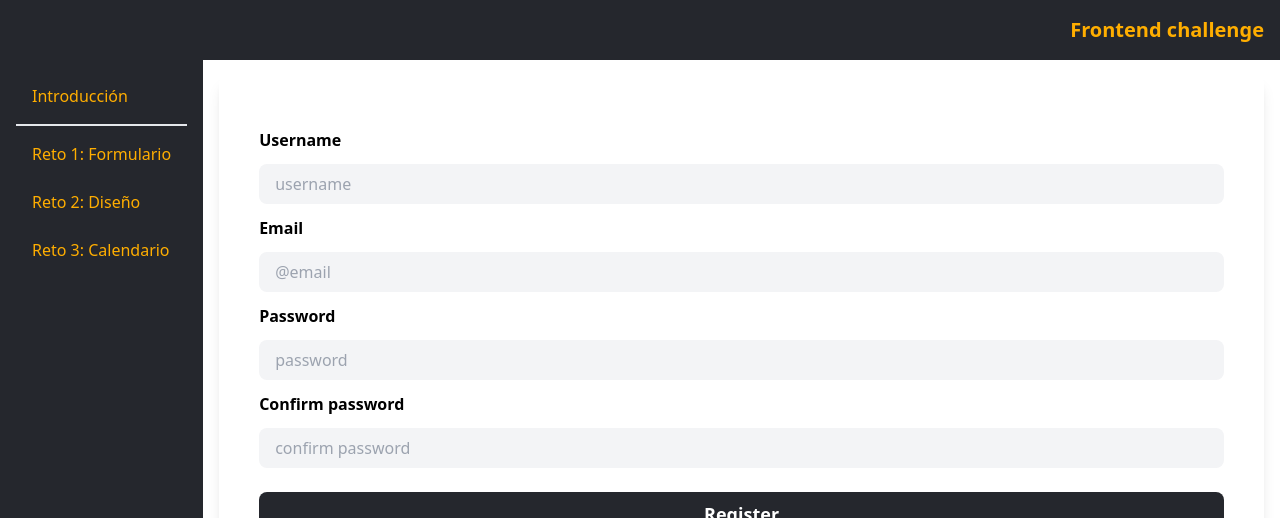
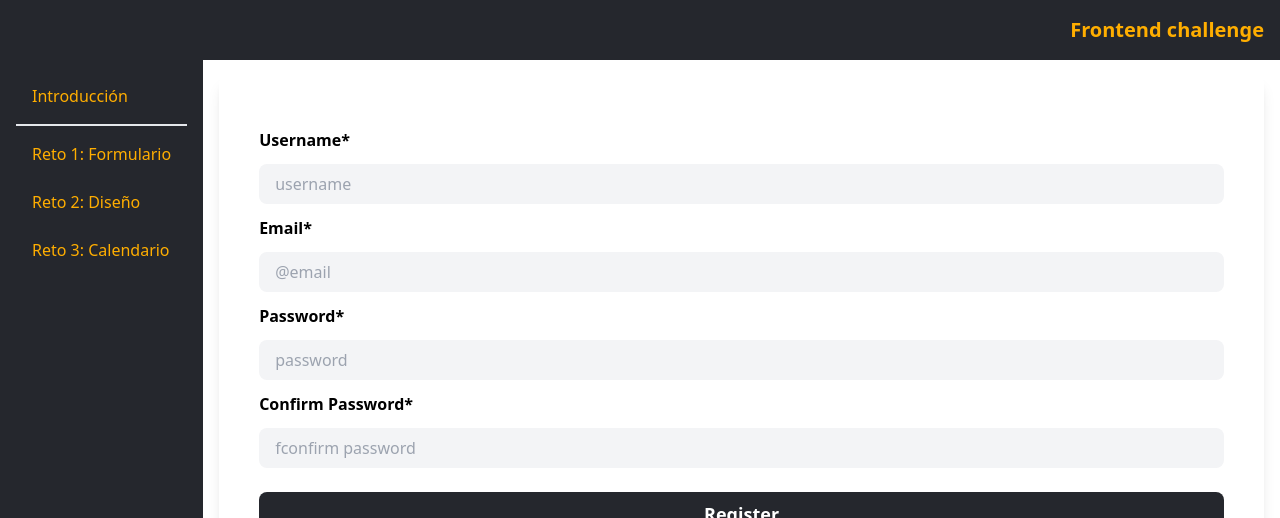
Before and after one commit to masedri/tech-interview-ambarpartners, a Vue app: page /register-form in a window 1280 px wide. Shown: the top 518 px of the page. Built offline with nearby package versions, Linux system fonts and the light colour scheme.

Commit message:
feat: add logic to register and composable

```diff
--- a/src/components/InputAP.vue
+++ b/src/components/InputAP.vue
@@ -10,7 +10,8 @@
       v-model="input"
       v-bind="$attrs"
       class="w-full bg-gray-100 px-4 py-2 rounded-lg focus:outline-none"
-      @change="showError = !validation()"
+      :class="{ 'border border-red-600': showError }"
+      @change="showError = validation && !validation()"
     />
     <span
       v-if="showError"
@@ -24,11 +25,11 @@ import { ref } from 'vue'
 
 defineProps<{
   errorMessage: string
-  validation: () => boolean
+  validation?: () => boolean
 }>()
 defineOptions({
   inheritAttrs: false,
 })
 const input = defineModel()
-const showError = ref(false)
+const showError = ref<boolean | undefined>(false)
 </script>
--- /dev/null
+++ b/src/composables/register.ts
@@ -0,0 +1,35 @@
+import { computed, reactive, ref } from 'vue'
+
+import type { Form } from '@/types'
+
+const MIN_PASSWORD_LENGTH = 8
+
+export const composableRegister = () => {
+  const form = reactive<Form>({
+    name: '',
+    email: '',
+    password: '',
+  })
+  const confirmPassword = ref('')
+
+  const isValidName = () => form.name.trim() !== '' && form.name.length <= 64
+
+  const isValidEmail = () => {
+    const [firstPart, secondPart] = form.email.trim().split('@')
+    return firstPart !== '' && secondPart?.includes('.')
+  }
+
+  const isPasswordValid = () => {
+    // other option with regx --> const hasNumber = /\d/.test(form.password)
+    const hasNumber = [...Array(10)].map((_, index) => index).some((number) => form.password.includes(number.toString()))
+    const hasSpecialChar = /[!@#$%^&*()_+{}[\]:;<>,.?~\\/-]/.test(form.password)
+
+    return form.password.length >= MIN_PASSWORD_LENGTH && hasNumber && hasSpecialChar
+  }
+
+  const isPasswordMatch = () => form.password === confirmPassword.value
+
+  const isValidForm = computed(() => isValidName() && isValidEmail() && isPasswordValid() && isPasswordMatch())
+
+  return { form, isValidName, isValidEmail, isPasswordValid, confirmPassword, isPasswordMatch, isValidForm }
+}
--- a/src/types/index.ts
+++ b/src/types/index.ts
@@ -2,5 +2,6 @@ export type Form = {
   name: string
   email: string
   password: string
-  confirmPassword: string
 }
+
+export type ValidMessage = Form & { confirmPassword: string }
--- a/src/views/RegisterFormView.vue
+++ b/src/views/RegisterFormView.vue
@@ -4,55 +4,54 @@
       class="bg-white p-10 rounded-lg shadow-lg min-w-full"
       @submit.prevent="submit"
     >
-      <div>
-        <div class="font-semibold block my-3 text-md" for="username">
-          Username
-        </div>
-        <input
+      <InputAP
         id="username"
-          class="w-full bg-gray-100 px-4 py-2 rounded-lg focus:outline-none"
-          type="text"
+        v-model="form.name"
+        :error-message="VALID_MESSAGES.name"
+        label="Username*"
+        :maxlength="64"
         name="username"
         placeholder="username"
+        required
+        type="text"
+        :validation="isValidName"
       />
-      </div>
-      <div>
-        <div class="font-semibold block my-3 text-md" for="email">Email</div>
-        <input
+      <InputAP
         id="email"
-          class="w-full bg-gray-100 px-4 py-2 rounded-lg focus:outlsine-none"
-          type="text"
+        v-model="form.email"
+        :error-message="VALID_MESSAGES.email"
+        label="Email*"
         name="email"
         placeholder="@email"
+        required
+        type="text"
+        :validation="isValidEmail"
       />
-      </div>
-      <div>
-        <div class="font-semibold block my-3 text-md" for="password">
-          Password
-        </div>
-        <input
+      <InputAP
         id="password"
-          class="w-full bg-gray-100 px-4 py-2 rounded-lg focus:outline-none"
-          type="text"
-          name="password"
+        v-model="form.password"
+        :error-message="VALID_MESSAGES.password"
+        label="Password*"
         placeholder="password"
+        required
+        type="password"
+        :validation="isPasswordValid"
       />
-      </div>
-      <div>
-        <div class="font-semibold block my-3 text-md" for="confirm">
-          Confirm password
-        </div>
-        <input
-          id="confirm"
-          class="w-full bg-gray-100 px-4 py-2 rounded-lg focus:outline-none"
-          type="text"
-          name="confirm"
-          placeholder="confirm password"
+      <InputAP
+        id="confirmPassword"
+        v-model="confirmPassword"
+        :error-message="VALID_MESSAGES.confirmPassword"
+        label="Confirm Password*"
+        placeholder="fconfirm password"
+        required
+        type="password"
+        :validation="isPasswordMatch"
       />
-      </div>
       <button
+        class="bg-primary w-full mt-6 rounded-lg px-4 py-2 text-lg text-white font-semibold font-sans"
+        :class="{ 'bg-gray-500': !isValidForm }"
+        :disabled="!isValidForm"
         type="submit"
-        class="bg-primary w-full mt-6 rounded-lg px-4 py-2 text-lg text-white font-semibold font-sans"
       >
         Register
       </button>
@@ -60,11 +59,10 @@
   </MainLayout>
 </template>
 <script setup lang="ts">
-import { reactive, ref } from 'vue'
-
+import InputAP from '@/components/InputAP.vue'
+import { composableRegister } from '@/composables/register'
 import MainLayout from '@/layouts/MainLayout.vue'
-import type { Form } from '@/types'
-
+import type { ValidMessage } from '@/types'
 /*
 Reto 1: Validación de formularios
 
@@ -78,21 +76,22 @@ un nombre, un email y una contraseña (dos veces). Las validaciones serán las s
 
 Siéntete libre de modificar tanto código como sea necesario, recuerda que el código proporcionado es sólo un ejemplo.
 */
-const formIsValid = ref<boolean>(false)
 
-const form = reactive<Form>({
-  name: '',
-  email: '',
-  password: '',
-  confirmPassword: '',
-})
+const { form, confirmPassword, isValidName, isValidEmail, isPasswordValid, isPasswordMatch, isValidForm } = composableRegister()
+
+const VALID_MESSAGES: ValidMessage = {
+  name: 'Name is required and must have a maximum of 64 letters.',
+  email: 'Please enter a valid email address.',
+  password: 'Password must have at least 8 characters, including a mix of letters, numbers, and special characters.',
+  confirmPassword: 'Passwords do not match.',
+}
 
 const submit = () => {
   /*
   No es necesario integrar ningún cliente http. Simplemente valida que los datos son válidos
   antes de pintar el payload por consola mediante console.log(), Por ejemplo:
   */
-  if (formIsValid.value) {
+  if (isValidForm) {
     console.log(form)
   }
 }
```
Lines whose indentation alone changed are shown as unchanged.
